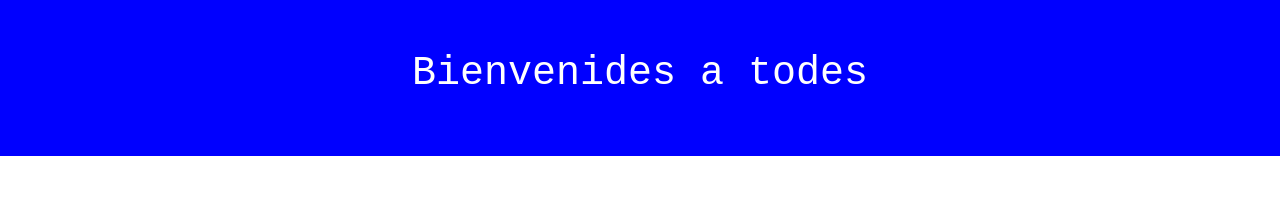
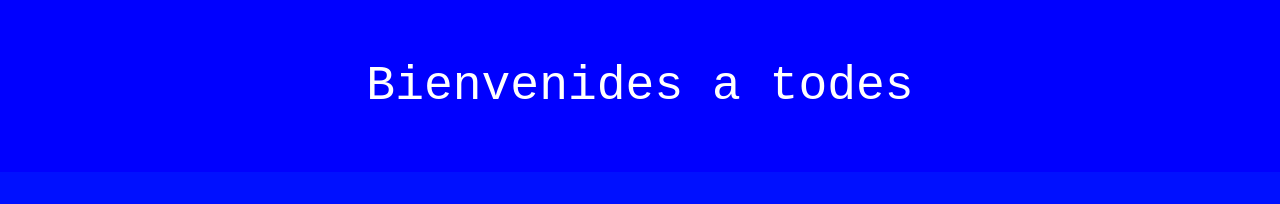
Before and after one commit to Guaguag11/thebucket, a plain HTML site: page index.html in a window 1280 px wide. Shown: the top 204 px of the page. Drawn offline with nearby package versions, Linux system fonts and the light colour scheme; grey boxes are pictures that could not be loaded; a web font is replaced by a local one.

Commit message:
cambie el bckground color y el title

```diff
--- a/index.html
+++ b/index.html
@@ -17,7 +17,7 @@
 <body>
     <header>
         <div class="header__title header__title-visible">
-            <h1>Bienvenides a todes</h1>
+            <h>Bienvenides a todes</h>
         </div>
     </header>
     <content>
--- a/style.css
+++ b/style.css
@@ -1,5 +1,6 @@
 body{
     width: auto;
+    background-color:#0010ff !important;
 }
 .header__title{
     color: rgb(255 255 255);
@@ -9,6 +10,7 @@ body{
     font-family: "Kode Mono", monospace;
     padding: 50px;
     background: blue;
+    font-size: xxx-large !important;
 }
 
 .header__title-visible{
```
